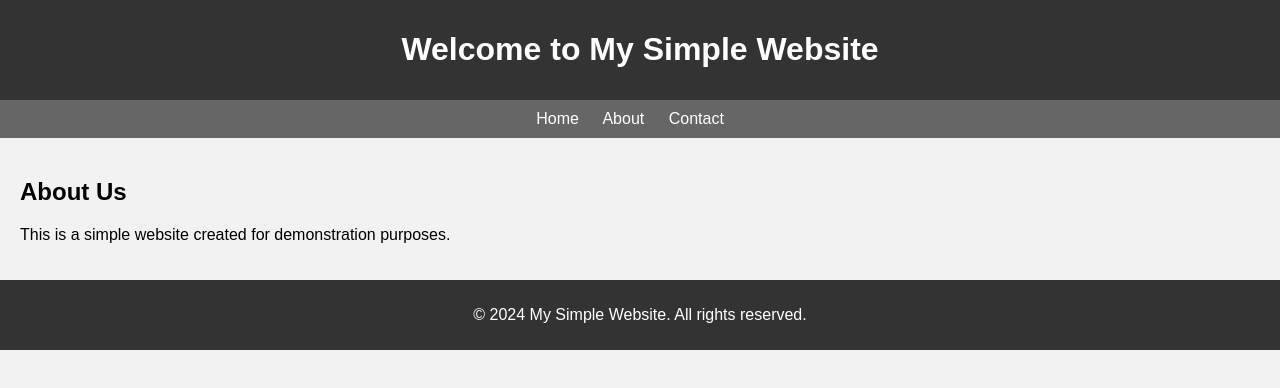
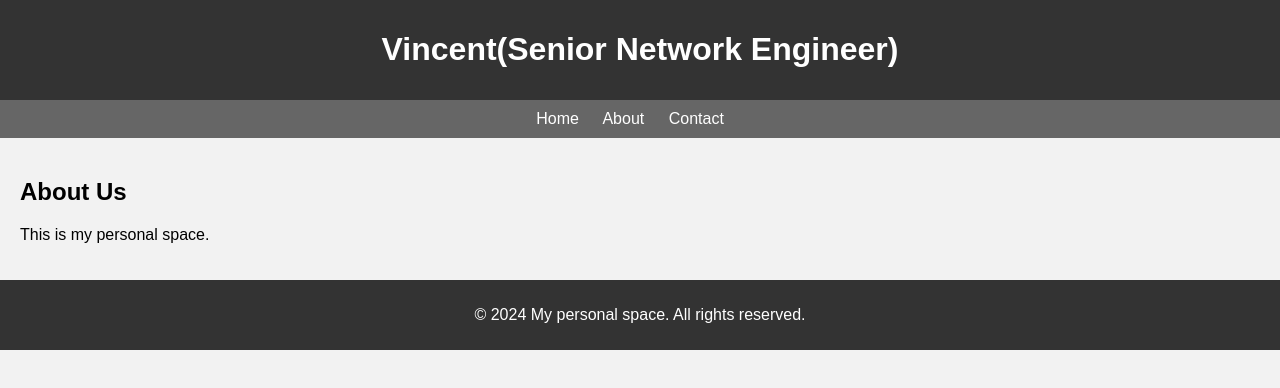
Before and after one commit to Vincentphyo/blog, a plain HTML site: page index.html in a window 1280 px wide. Drawn offline with Linux system fonts and the light colour scheme.

Commit message:
Update index.html

```diff
--- a/index.html
+++ b/index.html
@@ -3,7 +3,7 @@
 <head>
     <meta charset="UTF-8">
     <meta name="viewport" content="width=device-width, initial-scale=1.0">
-    <title>My Simple Website</title>
+    <title>Vincent(Senior Network Engineer)</title>
     <style>
         body {
             font-family: Arial, sans-serif;
@@ -41,7 +41,7 @@
 </head>
 <body>
     <header>
-        <h1>Welcome to My Simple Website</h1>
+        <h1>Vincent(Senior Network Engineer)</h1>
     </header>
     <nav>
         <a href="#">Home</a>
@@ -50,10 +50,10 @@
     </nav>
     <section>
         <h2>About Us</h2>
-        <p>This is a simple website created for demonstration purposes.</p>
+        <p>This is my personal space.</p>
     </section>
     <footer>
-        <p>&copy; 2024 My Simple Website. All rights reserved.</p>
+        <p>&copy; 2024 My personal space. All rights reserved.</p>
     </footer>
 </body>
 </html>
```
